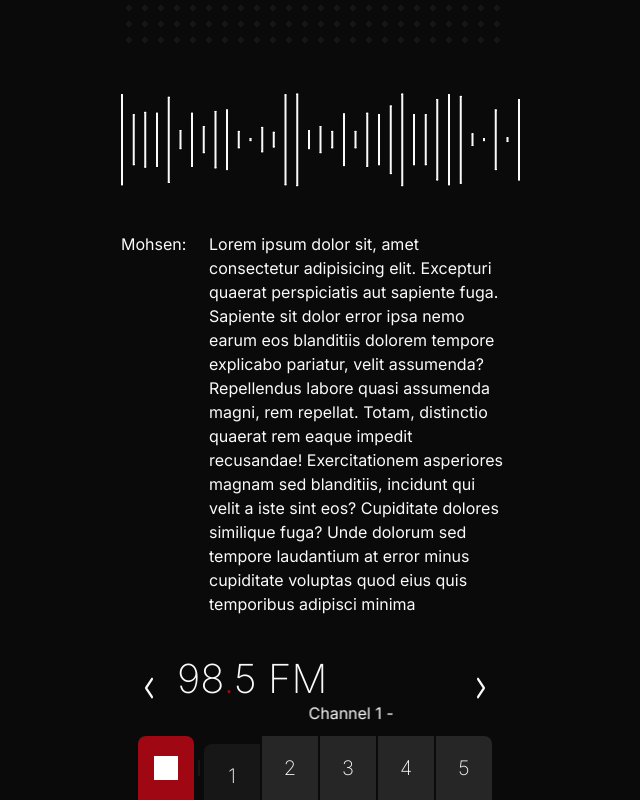
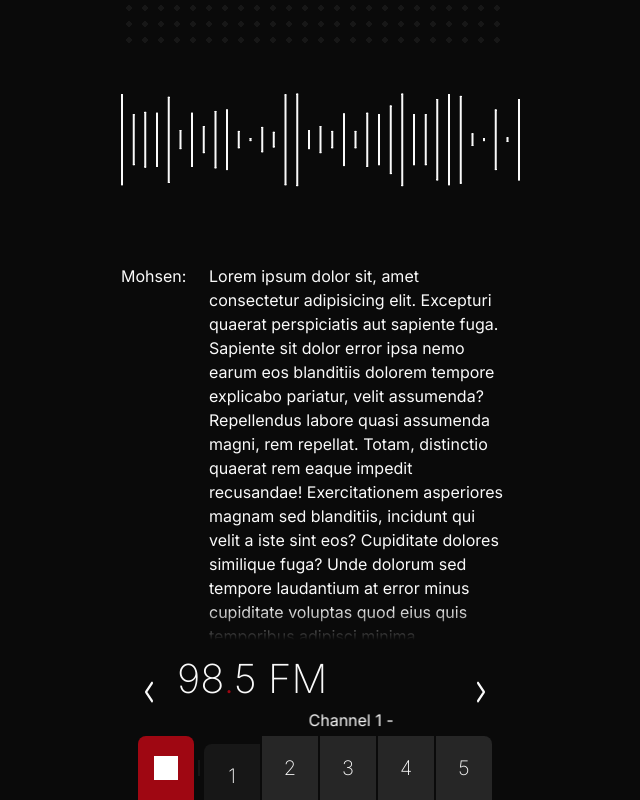
Before and after one commit to Mohsen-Shamsitabar/126FM, a React (Vite) app: page / in a window 1280 px wide. Both pictures are taken after a click on the button "Play". Shown: the whole page, without its empty margins (325-965 px from the left). Built offline with nearby package versions, Linux system fonts and the light colour scheme; no server answers.

Commit message:
Feature: input (#18)
* add new sounds

* rename css file

* implement `Input.tsx`

* refactor

* add new css variable

* implement fade to texts container

```diff
--- a/src/components/ChannelInfo.tsx
+++ b/src/components/ChannelInfo.tsx
@@ -1,7 +1,8 @@
 import { useChannelDispatch, useChannelValue } from "@/contexts/channel";
 import { ActionType } from "@/contexts/channel/initial";
-import classes from "@/styles/current-channel.module.css";
+import classes from "@/styles/channel-info.module.css";
 import { ChevronLeft, ChevronRight } from "lucide-react";
+import Input from "./Input";
 import LoopingText from "./LoopingText";
 
 const ChannelInfo = () => {
@@ -10,6 +11,8 @@ const ChannelInfo = () => {
 
   if (!currentChannel) return <br />;
 
+  const isEncrypted = currentChannel.id === "5";
+
   const getFreq = (): [string, string] => {
     const { frequency } = currentChannel;
 
@@ -17,7 +20,9 @@ const ChannelInfo = () => {
   };
 
   const getLoopingText = (): string => {
-    const { currentProgram, name } = currentChannel;
+    const { currentProgram, name, frequency } = currentChannel;
+
+    if (isEncrypted) return `${frequency} FM - ${name} is ENCRYPTED!`;
 
     return `${name} - ${currentProgram}`;
   };
@@ -36,6 +41,20 @@ const ChannelInfo = () => {
     });
   };
 
+  const renderFreq = () => {
+    if (isEncrypted) {
+      return <Input />;
+    }
+
+    return (
+      <h4>
+        {freq[0]}
+        <span>.</span>
+        {freq[1]} FM
+      </h4>
+    );
+  };
+
   const freq = getFreq();
 
   const loopingText = getLoopingText();
@@ -50,13 +69,9 @@ const ChannelInfo = () => {
       </button>
 
       <div className={classes["info-container"]}>
-        <h4 className={classes.freq}>
-          {freq[0]}
-          <span>.</span>
-          {freq[1]} FM
-        </h4>
+        <div className={classes["freq-container"]}>{renderFreq()}</div>
 
-        <div>
+        <div className={classes["text-container"]}>
           <LoopingText
             // We could add a key to restart the animation
             // key={loopingText}
--- /dev/null
+++ b/src/components/Input.tsx
@@ -0,0 +1,62 @@
+import sounds from "@/sounds";
+import classes from "@/styles/input.module.css";
+import clsx from "clsx";
+import { LockKeyholeOpenIcon } from "lucide-react";
+import { useState } from "react";
+
+const Input = () => {
+  const [value, setValue] = useState("");
+  const [hasError, setHasError] = useState(false);
+
+  const handleTextChange = (event: React.ChangeEvent<HTMLInputElement>) => {
+    const newValue = event.target.value;
+
+    const randomRate = Math.random() * 0.5;
+
+    sounds.keyboardPress.rate(1 + randomRate);
+    sounds.keyboardPress.play();
+
+    setHasError(false);
+    setValue(newValue);
+  };
+
+  const handleBtnClick = () => {
+    if (hasError) return;
+
+    setHasError(true);
+
+    sounds.wrongAnswer.play();
+  };
+
+  const handleAnimationFinish = (
+    _event: React.AnimationEvent<HTMLButtonElement>,
+  ) => {
+    setHasError(false);
+  };
+
+  return (
+    <div className={classes.root}>
+      <input
+        type="text"
+        name="message-input"
+        id="message-input"
+        className={classes.input}
+        onChange={handleTextChange}
+        value={value}
+      />
+
+      <button
+        className={clsx(
+          classes.button,
+          hasError ? classes["button--error"] : undefined,
+        )}
+        onAnimationEnd={handleAnimationFinish}
+        onClick={handleBtnClick}
+      >
+        <LockKeyholeOpenIcon size={16} />
+      </button>
+    </div>
+  );
+};
+
+export default Input;
--- a/src/components/index.ts
+++ b/src/components/index.ts
@@ -8,6 +8,7 @@ export { default as ChannelInfo } from "./ChannelInfo";
 export { default as ChannelNavigation } from "./ChannelNavigation";
 export { default as Container } from "./Container";
 export { default as HomePage } from "./HomePage";
+export { default as Input } from "./Input";
 export { default as LoopingText } from "./LoopingText";
 export { default as Pages } from "./Pages";
 export { default as RadioFooter } from "./RadioFooter";
--- a/src/sounds.ts
+++ b/src/sounds.ts
@@ -4,7 +4,17 @@ const sounds = {
   radioClick: new Howl({
     src: "src/assets/audio/radio-click.mp3",
     format: "mp3",
-    volume: 1.0,
+    volume: 0.75,
+  }),
+  wrongAnswer: new Howl({
+    src: "src/assets/audio/wrong-answer.mp3",
+    format: "mp3",
+    volume: 0.75,
+  }),
+  keyboardPress: new Howl({
+    src: "src/assets/audio/keyboard-press.mp3",
+    format: "mp3",
+    volume: 0.5,
   }),
 } as const;
 
--- a/src/styles/channel-content.module.css
+++ b/src/styles/channel-content.module.css
@@ -1,4 +1,6 @@
 .root {
+  padding: 2rem 0;
+
   display: flex;
   flex-direction: column;
   gap: 1rem;
@@ -11,4 +13,23 @@
 
   scrollbar-width: none;
   scroll-behavior: smooth;
+
+  /* FADE */
+
+  white-space: nowrap;
+  position: relative;
+  mask-image: linear-gradient(
+    to top,
+    transparent 0%,
+    var(--bgc) 8%,
+    var(--bgc) 92%,
+    transparent 100%
+  );
+  -webkit-mask-image: linear-gradient(
+    to bottom,
+    transparent 0%,
+    var(--bgc) 8%,
+    var(--bgc) 92%,
+    transparent 100%
+  );
 }
--- a/src/styles/current-channel.module.css
+++ b/src/styles/channel-info.module.css
@@ -1,9 +1,10 @@
 .root {
   display: flex;
-  /* align-items: center; */
 
   width: 100%;
-  margin-bottom: 1rem;
+  height: var(--channel-info-height);
+  flex-shrink: 0;
+  /* margin-bottom: 1rem; */
 }
 
 .btn {
@@ -25,20 +26,27 @@
 .info-container {
   display: flex;
   flex-direction: column;
+  justify-content: space-between;
+
   width: 100%;
 }
 
-.freq {
-  height: 75%;
+.freq-container {
+  height: 72%;
   font-weight: 200;
   font-size: 40px;
+
+  & * {
+    font-weight: inherit;
+    font-size: inherit;
+  }
+
+  & span {
+    color: var(--red);
+  }
 }
 
-.freq > span {
-  color: var(--red);
-}
-
-.info-container > div {
-  height: 25%;
+.text-container {
+  height: 23%;
   flex-shrink: 0;
 }
--- a/src/styles/index.css
+++ b/src/styles/index.css
@@ -17,6 +17,8 @@
   --gray-active: #171717;
 
   /* --- measurements --- */
+
+  --channel-info-height: 4.5rem;
 
   --screen-height: 100dvh;
   --radio-speaker-height: 3rem;
--- /dev/null
+++ b/src/styles/input.module.css
@@ -0,0 +1,108 @@
+.root {
+  --spacing: 0.25rem;
+
+  display: flex;
+  align-items: center;
+
+  width: 100%;
+  height: 100%;
+  padding: var(--spacing);
+
+  border: 0.1rem solid var(--gray);
+  border-radius: 0.25rem;
+}
+
+.input {
+  background-color: inherit;
+  border: 0;
+  padding: 0;
+  width: 100%;
+  margin-right: var(--spacing);
+
+  color: var(--text-color);
+  caret-color: var(--red);
+
+  &:focus-visible {
+    outline: none;
+  }
+}
+
+.button {
+  border-radius: 1px;
+
+  width: 2.5rem;
+  aspect-ratio: 1/1;
+
+  display: flex;
+  justify-content: center;
+  align-items: center;
+
+  flex-shrink: 0;
+
+  background-color: var(--gray);
+  color: var(--text-color);
+
+  cursor: pointer;
+
+  & > * {
+    scale: 1.2;
+  }
+
+  &:hover {
+    filter: brightness(0.9);
+  }
+
+  &:active {
+    background-color: var(--gray-active);
+  }
+}
+
+.button--error {
+  color: var(--red);
+  animation-name: skew-x-shaking, skew-y-shaking;
+  animation-timing-function: linear;
+  animation-duration: 0.3s;
+  animation-iteration-count: 1;
+}
+
+@keyframes skew-x-shaking {
+  0% {
+    transform: skewX(-15deg);
+  }
+  20% {
+    transform: skewX(15deg);
+  }
+  40% {
+    transform: skewX(-15deg);
+  }
+  60% {
+    transform: skewX(15deg);
+  }
+  80% {
+    transform: skewX(-15deg);
+  }
+  100% {
+    transform: skewX(15deg);
+  }
+}
+
+@keyframes skew-y-shaking {
+  0% {
+    transform: skewY(15deg);
+  }
+  20% {
+    transform: skewY(-15deg);
+  }
+  40% {
+    transform: skewY(15deg);
+  }
+  60% {
+    transform: skewY(-15deg);
+  }
+  80% {
+    transform: skewY(15deg);
+  }
+  100% {
+    transform: skewY(-15deg);
+  }
+}
--- a/src/styles/waveform.module.css
+++ b/src/styles/waveform.module.css
@@ -20,4 +20,7 @@
   text-wrap: nowrap;
   text-align: center;
   letter-spacing: 0.06em;
+
+  pointer-events: none;
+  user-select: none;
 }
```
Also changed, not shown: 2 other files (tests, documents, lock files or other folders).
